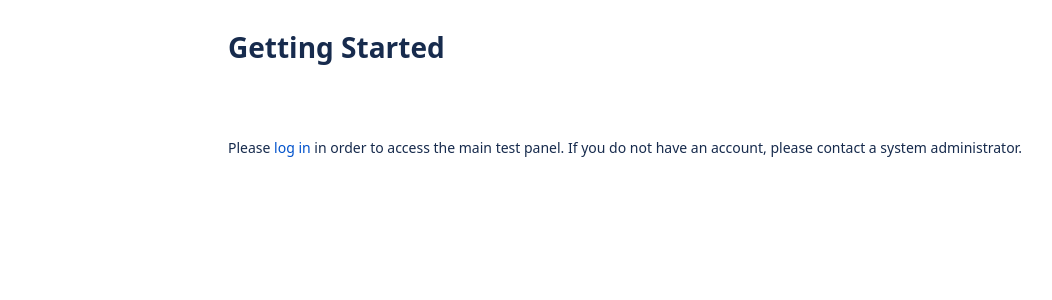
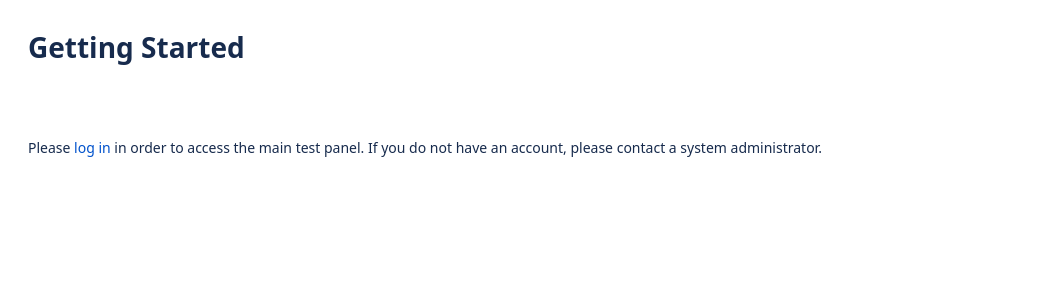
Before and after one commit to mcpcpc/librehtf, a Flask app: page / in a window 1280 px wide. Shown: the part 57-357 px from the top of the page, without its empty margins (0-1052 px from the left). Run offline with Flask 2, Linux system fonts and the light colour scheme.

Commit message:
Update site.css

```diff
--- a/librehtf/static/site.css
+++ b/librehtf/static/site.css
@@ -45,10 +45,6 @@
         margin: 0;
         padding: 0;
         border: 0;
-}
-
-main {
-        padding-left: 200px;
 }
 
 input, .cancel, .button, select, textarea, nav a, label {
```
